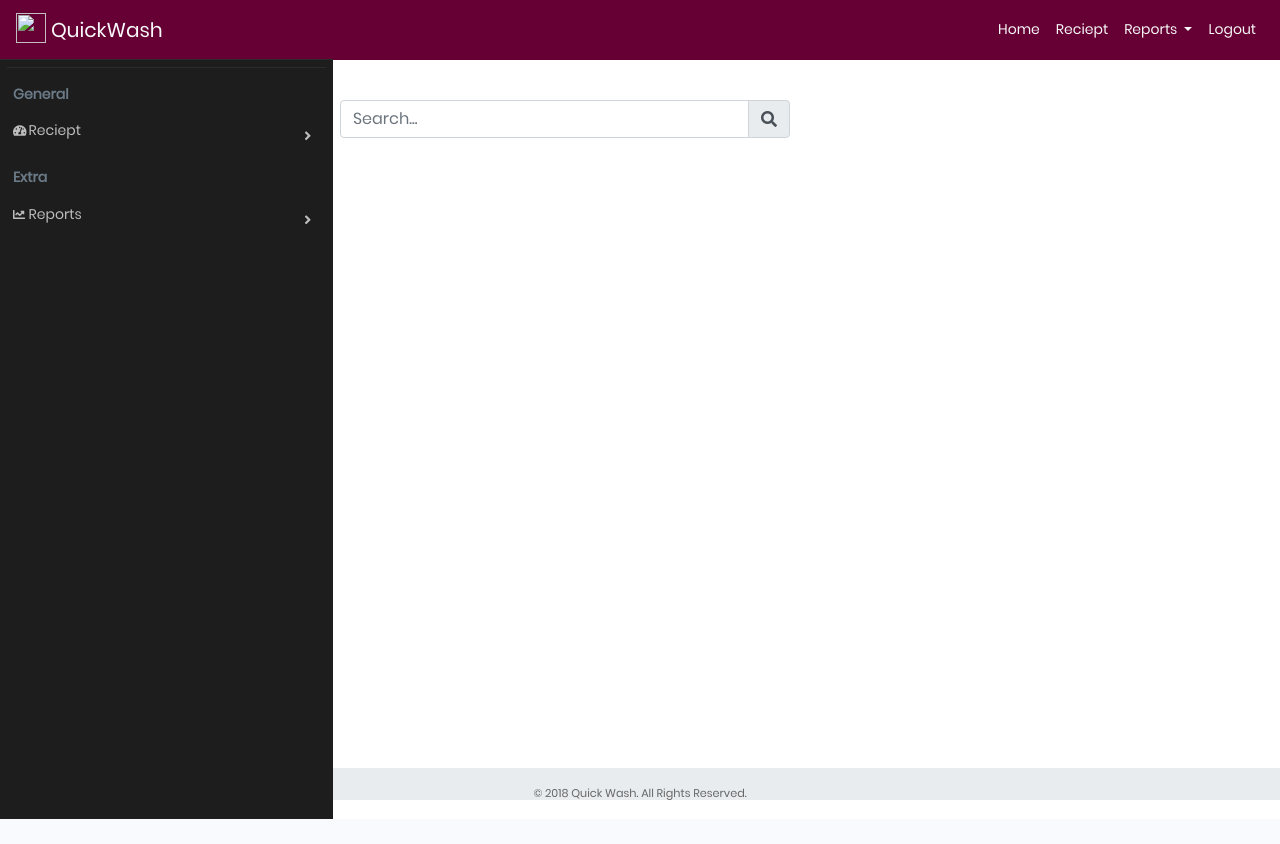
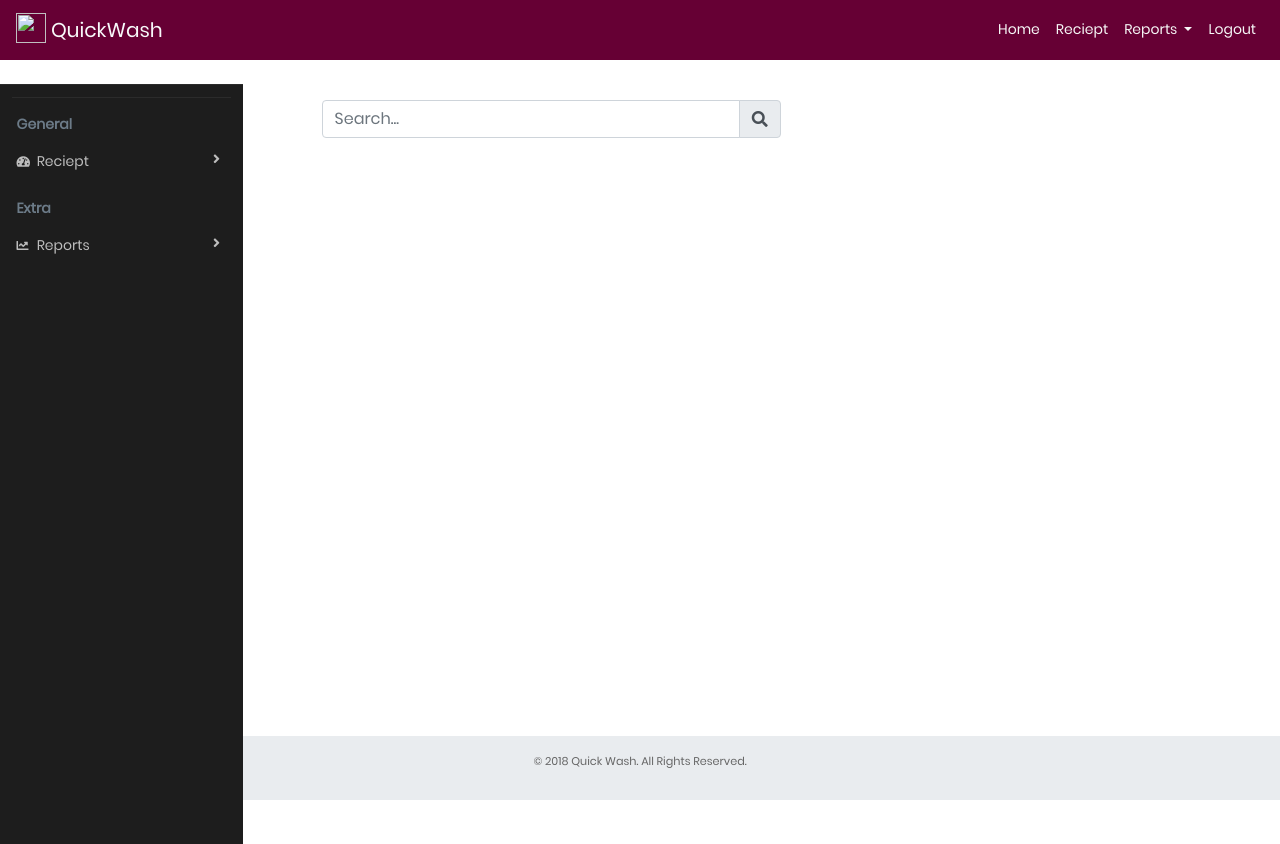
Before and after one commit to r-sniper/washing, a Django app: page / in a window 1280 px wide. Before the commit the page ends 819 px from the top, so only its background shows below. Run offline with Django 3.2, Linux system fonts and the light colour scheme; some libraries are stand-ins or nearby versions.

Commit message:
Sidebar fixed

```diff
--- a/home/static/home/css/style.css
+++ b/home/static/home/css/style.css
@@ -87,17 +87,24 @@
 /*----------------toggeled sidebar----------------*/
 .page-wrapper.toggled .sidebar-wrapper {
   left: 0px;
-  bottom: 0px;
-  margin-top: 4.6%;
-  margin-bottom: 0%;
+  bottom: 0%!important;
+  top: 10.5%!important;
+  /* margin-top: 4.6%; */
+  /* height: auto!important; */
+  /* height: 100vh!important; */
+  position: absolute;
+  min-height: 82%;
+  /* max-height: 82%!important; */
+
 }
 @media screen and (min-width: 768px) {
   .page-wrapper.toggled .page-content {
-      padding-left: 300px;
+    padding-left: 22%;
  }
 }
 /*----------------show sidebar button----------------*/
 #show-sidebar {
+  visibility: hidden;
   position: fixed;
   left: 0;
   top: 1%;
@@ -110,7 +117,7 @@
 }
 /*----------------sidebar-wrapper----------------*/
 .sidebar-wrapper {
-  width: 26%;
+  width: 19%;
   height: 95%;
   max-height: 95%;
   position: absolute;
@@ -128,8 +135,8 @@
 }
 /*----------------sidebar-content----------------*/
 .sidebar-content {
-  max-height: calc(100% - 30px);
-  height: calc(100% - 30px);
+  max-height: calc(100% - 8%);
+  height: calc(100% - 8%);
   overflow-y: auto;
   position: relative;
 }
@@ -153,15 +160,15 @@
 }
 /*--------------------sidebar-header----------------------*/
 .sidebar-wrapper .sidebar-header {
-  padding: 2%;
+  padding: 5%;
   overflow: hidden;
 }
 .sidebar-wrapper .sidebar-header .user-pic {
   float: left;
   width: 6%;
-  padding: 2px;
-  border-radius: 12px;
-  margin-right: 15px;
+  padding: 2%;
+  border-radius: 3%;
+  margin-right: 3%;
   overflow: hidden;
 }
 .sidebar-wrapper .sidebar-header .user-pic img {
@@ -209,13 +216,13 @@
   padding: 8px 3% 8px 2%;
 }
 .sidebar-wrapper .sidebar-menu ul li a i {
-  margin-right: 1%;
+  margin-right: 5%;
   font-size: 12px;
   width: 3%;
   height: 3%;
   line-height: 3%;
   text-align: center;
-  border-radius: 4px;
+  border-radius: 1px;
 }
 .sidebar-wrapper .sidebar-menu ul li a:hover > i::before {
   display: inline-block;
@@ -235,15 +242,15 @@
   text-align: center;
   background: 0 0;
   position: absolute;
-  right: 15px;
-  top: 14px;
+  right: 5%;
+  top: 15%;
 }
 .sidebar-wrapper .sidebar-menu .sidebar-dropdown .sidebar-submenu ul {
-  padding: 5px 0;
+  padding: 1% 0;
 }
 .sidebar-wrapper .sidebar-menu .sidebar-dropdown .sidebar-submenu li {
-  padding-left: 25px;
-  font-size: 13px;
+  padding-left: 8%;
+  font-size: 5%;
 }
 .sidebar-wrapper .sidebar-menu .sidebar-dropdown .sidebar-submenu li a:before {
   content: "\f111";
@@ -591,5 +598,5 @@ footer {
   font-size: 16;
   bottom: 0;
   width: 100%;
-  height: 4%;
+  height: 8%;
 }
```
Also changed, not shown: other parts of home/static/home/css/style.css (+12 -12 lines).
